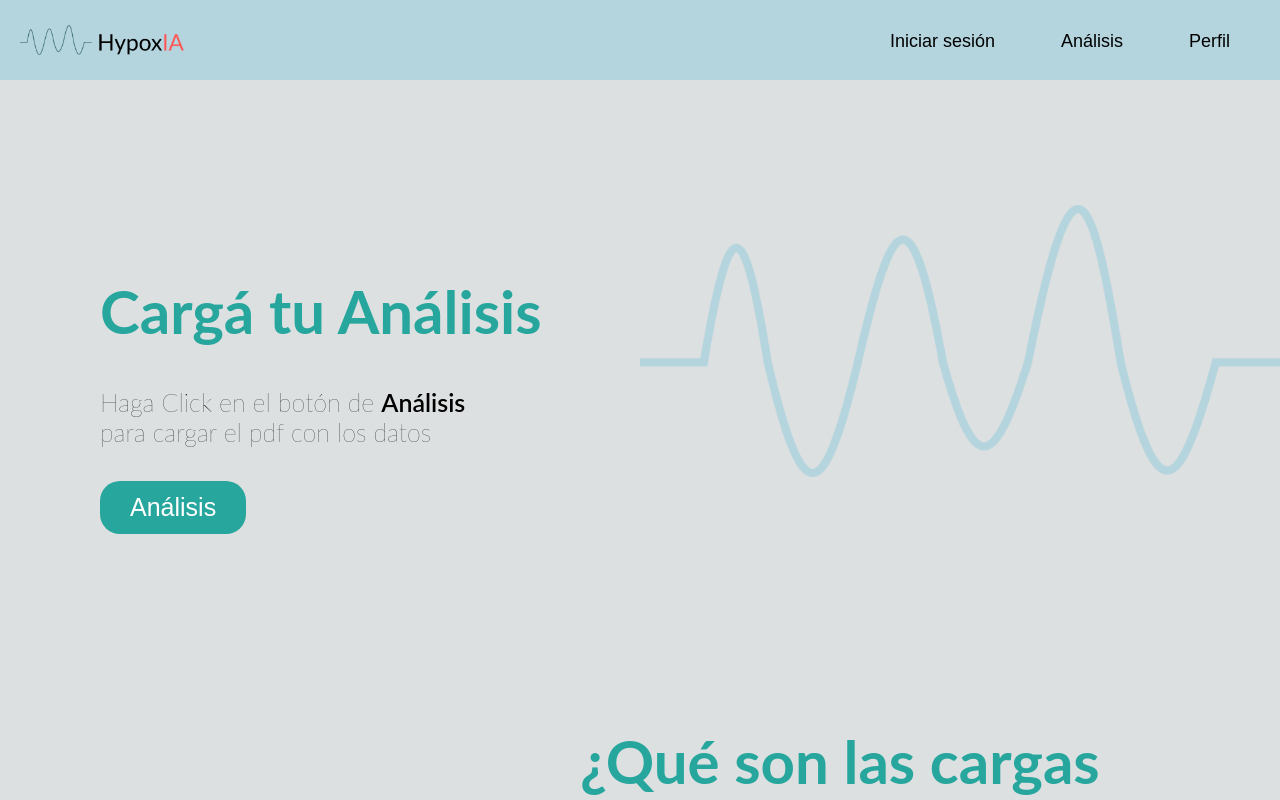
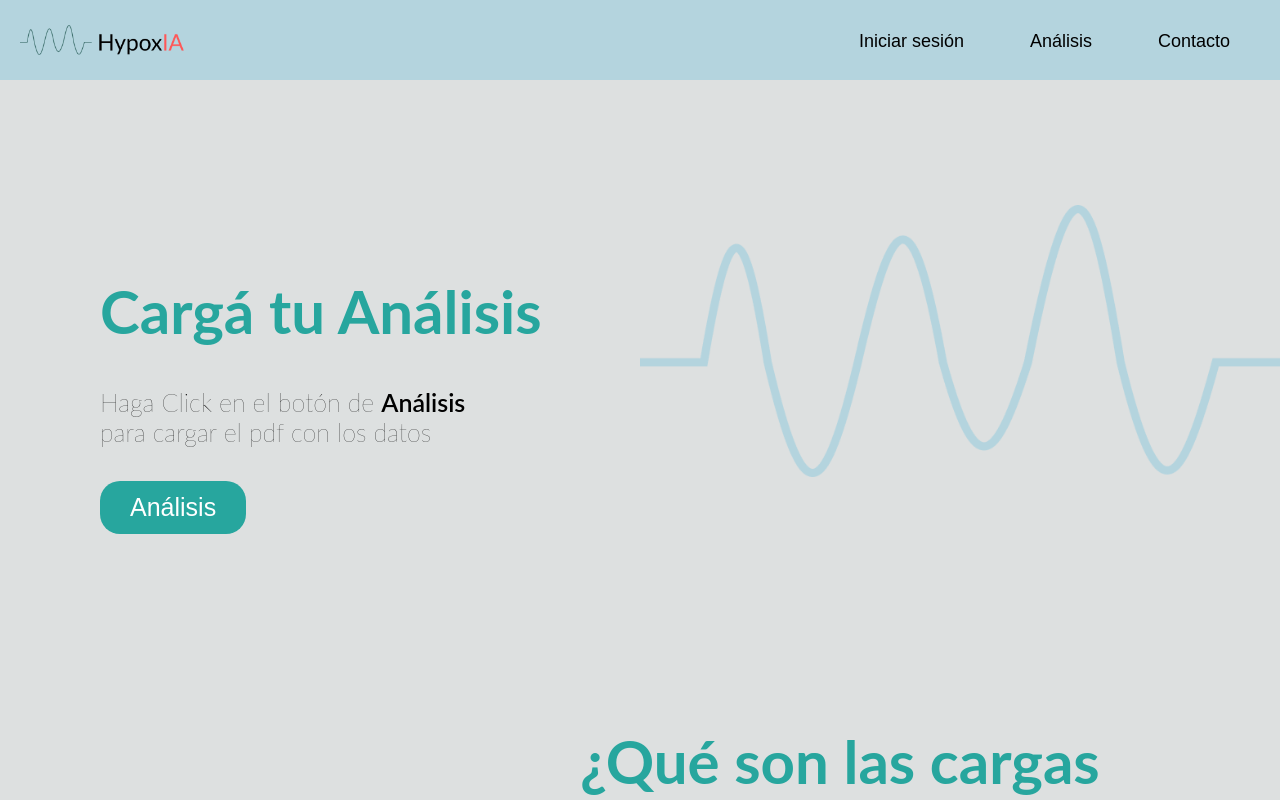
Before and after one commit to benipasto/HypoxIA-frontend, a SvelteKit app in the folder prueba-svelte-grafico/graficotest/: page / in a window 1280 px wide. Shown: the top 800 px of the page. Built offline with nearby package versions, Linux system fonts and the light colour scheme.

Commit message:
feat(header): boton contacto funcional

```diff
--- a/prueba-svelte-grafico/graficotest/src/routes/(inicio)/+layout.svelte
+++ b/prueba-svelte-grafico/graficotest/src/routes/(inicio)/+layout.svelte
@@ -15,12 +15,15 @@
             user = JSON.parse(userData).mail; // Muestra el mail del usuario
         }
     });
-
-    function logout() {
-        localStorage.removeItem('user');
-        user = null;
-        // Redirigir al usuario si es necesario. COMENTARIO: por ahora no lo uso pero sirve en un futuro. AL FINAL SI LO USO JAJA SALU2
+    function scrollToFooter() {
+    // Lógica para hacer scroll al footer (contacto)
+    document.querySelector("footer")?.scrollIntoView({ behavior: "smooth" });
     }
+    // function logout() {
+    //     localStorage.removeItem('user');
+    //     user = null;
+    //     // Redirigir al usuario si es necesario. COMENTARIO: por ahora no lo uso pero sirve en un futuro. AL FINAL SI LO USO JAJA SALU2
+    // }
 </script>
 <header>
     <a href="/" class="logo">
@@ -29,15 +32,18 @@
     <nav>
         {#if user}
             <div class='user'>
-                Bienvenido, {user}
-                <button on:click={logout}>Cerrar sesión</button>
+                <button><a href="/perfil">{user}</a></button>
             </div>
             <!-- acá abajo iría el botón de logout si algún dia lo ponemos -->
         {:else}
             <button><a href="/login">Iniciar sesión</a></button>
         {/if}
-        <button><a href="/analisis">Análisis</a></button>
-        <button><a href="/perfil">Perfil</a></button>
+        {#if user}
+            <button><a href="/analisis">Análisis</a></button>
+        {:else}
+            <button><a href="/login">Análisis</a></button>
+        {/if}
+        <button on:click={scrollToFooter}>Contacto</button>
     </nav>
 </header>
 
@@ -57,12 +63,6 @@
         font-size: large;
     }
 
-    a {
-        /* Modifica todos los textos con links */
-        text-decoration: none;
-        color: #3A6D6A; /* Cambia el color del link */
-    }
-
     nav {
         display: flex;
         align-items: center;
@@ -71,11 +71,12 @@
         margin-right: 40px;
     }
 
-    nav button a {
+    nav button a{
         /* Modifica todos los textos con link DENTRO DE BUTTON */
         font-size: large;
         color: black;
         align-items: center;
+        text-decoration: none;
     }
 
     nav button {
@@ -86,6 +87,9 @@
         border-radius: 20px;
         height: 20px;
         cursor: pointer;
+        font-size: large;
+        color: black;
+        align-items: center;
     }
 
     nav button:hover {
@@ -153,7 +157,7 @@
 </style>
 
 <slot />
-<footer>
+<footer id="footer">
     <div class="contacto">
         <h3>Contacto:     <span class="highlight">hypoxia@gmail.com</span></h3>
         <h3>Teléfono:     <span class="highlight">+54 9 11 1234-5678 </span></h3>
--- a/prueba-svelte-grafico/graficotest/src/routes/(inicio)/+page.svelte
+++ b/prueba-svelte-grafico/graficotest/src/routes/(inicio)/+page.svelte
@@ -4,7 +4,7 @@
             <h1>Cargá tu Análisis</h1>
             <h4>Haga Click en el botón de <span class="highlight">Análisis</span><br>para cargar el pdf con los datos</h4>
             <a href="/analisis">
-                <button>Análisis</button>
+                <button>Análisis</button> <!-- necesito que si no estés logueado análisis te mande a iniciar sesión, y si si te mande a analisis -->
             </a>
         </div>
         <div class="vectorHERO"><img src="vectorhero.png" alt="vector"></div>
--- a/prueba-svelte-grafico/graficotest/src/routes/(layout)/+layout.svelte
+++ b/prueba-svelte-grafico/graficotest/src/routes/(layout)/+layout.svelte
@@ -7,6 +7,7 @@
 <script lang="ts">
     let user: string | null = null;
     import { onMount } from "svelte";
+    import { goto } from '$app/navigation';
 
     // Recuperar el usuario desde localStorage cuando se carga el componente
     onMount(() => {
@@ -16,11 +17,23 @@
         }
     });
 
-    function logout() {
-        localStorage.removeItem('user');
-        user = null;
-        // Redirigir al usuario si es necesario. COMENTARIO: por ahora no lo uso pero sirve en un futuro. AL FINAL SI LO USO JAJA SALU2
-    }
+    function goToHomeAndScroll() {
+    goto('/').then(() => {
+      // Después de navegar a la ruta raíz, hacemos scroll hasta el final de la página
+      setTimeout(() => {
+        const footer = document.getElementById('footer');
+        if (footer) {
+          footer.scrollIntoView({ behavior: 'smooth' });
+        }
+      }, 100); // Timeout para esperar a que se complete la navegación antes de hacer el scroll
+    });
+  }
+
+    // function logout() {
+    //     localStorage.removeItem('user');
+    //     user = null;
+    //     // Redirigir al usuario si es necesario. COMENTARIO: por ahora no lo uso pero sirve en un futuro. AL FINAL SI LO USO JAJA SALU2
+    // }
 </script>
 <header>
     <a href="/" class="logo">
@@ -29,15 +42,15 @@
     <nav>
         {#if user}
             <div class='user'>
-                Bienvenido, {user}
-                <button on:click={logout}>Cerrar sesión</button>
+                <button><a href="/perfil">{user}</a></button>
             </div>
             <!-- acá abajo iría el botón de logout si algún dia lo ponemos -->
         {:else}
             <button><a href="/login">Iniciar sesión</a></button>
         {/if}
         <button><a href="/analisis">Análisis</a></button>
-        <button><a href="/perfil">Perfil</a></button>
+        <button on:click={goToHomeAndScroll}>Contacto</button>
+
     </nav>
 </header>
 
@@ -57,12 +70,6 @@
         font-size: large;
     }
 
-    a {
-        /* Modifica todos los textos con links */
-        text-decoration: none;
-        color: #3A6D6A; /* Cambia el color del link */
-    }
-
     nav {
         display: flex;
         align-items: center;
@@ -71,11 +78,12 @@
         margin-right: 40px;
     }
 
-    nav button a {
+    nav button a{
         /* Modifica todos los textos con link DENTRO DE BUTTON */
         font-size: large;
         color: black;
         align-items: center;
+        text-decoration: none;
     }
 
     nav button {
@@ -86,6 +94,9 @@
         border-radius: 20px;
         height: 20px;
         cursor: pointer;
+        font-size: large;
+        color: black;
+        align-items: center;
     }
 
     nav button:hover {
```
